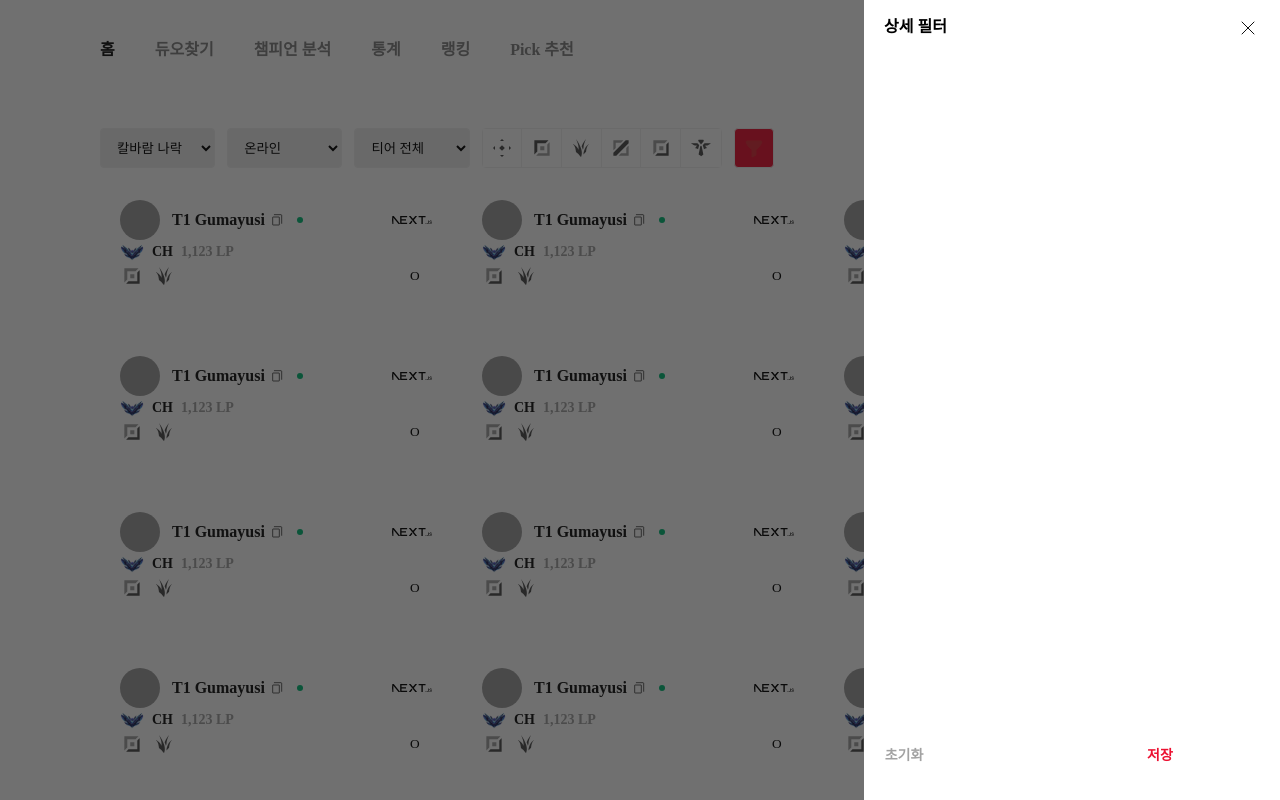
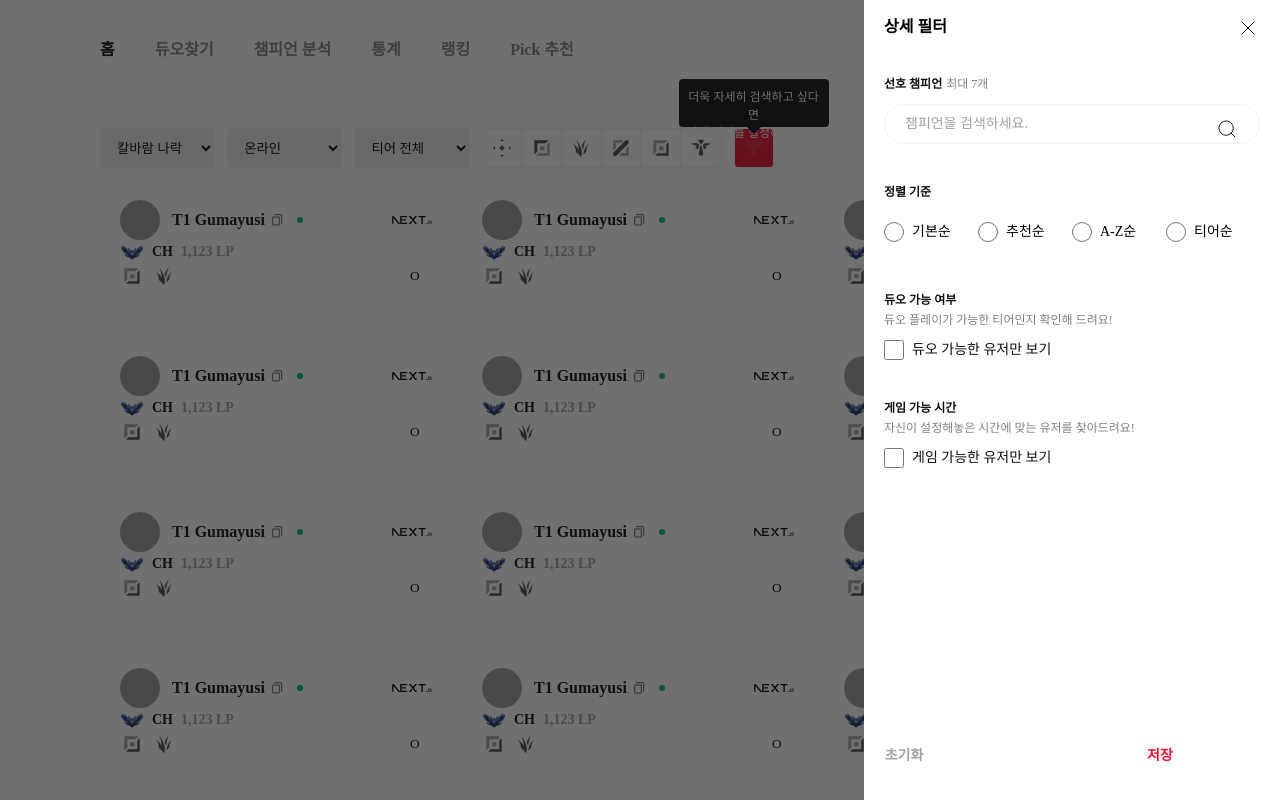
Before and after one commit to gnimty/frontend-gnimty, a Next.js app: page /duo in a window 1280 px wide. Both pictures are taken after a click on the button 753 px from the left and 148 px from the top of the page. Shown: the top 800 px of the page. Built offline with nearby package versions, Linux system fonts and the light colour scheme; grey boxes are pictures that could not be loaded.

Commit message:
feat: duo 레이아웃 잡기, 공통 컴포넌트 기초 설계 - RadioInput, SearchInput, 말풍선

```diff
--- /dev/null
+++ b/src/components/common/Radio.tsx
@@ -0,0 +1,54 @@
+import styled from 'styled-components';
+
+const Container = styled.div<{ $width: string; $height: string }>`
+  flex: 1;
+  width: ${({ $width }) => $width};
+  height: ${({ $height }) => $height};
+  display: flex;
+  align-items: center;
+  gap: 0.5rem;
+`;
+
+const Label = styled.label`
+  display: flex;
+  align-items: center;
+  font-size: ${({ theme }) => theme.fonts.t2.fontSize};
+  line-height: ${({ theme }) => theme.fonts.t2.lineHeight};
+  font-weight: 400;
+`;
+
+const RadioInput = styled.input`
+  accent-color: ${({ theme }) => theme.colors.red800};
+  position: relative;
+  width: 1.25rem;
+  height: 1.25rem;
+  vertical-align: middle;
+  cursor: pointer;
+  outline: none;
+  border: 1px solid ${({ theme }) => theme.colors.gray400};
+  border-radius: 50%;
+
+  &:checked {
+    background-position: center;
+    background-repeat: no-repeat;
+    border: none;
+  }
+`;
+
+interface RadioProps {
+  width: string;
+  height: string;
+  label: string;
+  name: string;
+}
+
+const Radio = ({ width, height, label, name }: RadioProps) => {
+  return (
+    <Container $width={width} $height={height}>
+      <RadioInput type="radio" name={name} id={label} />
+      <Label htmlFor={label}>{label}</Label>
+    </Container>
+  );
+};
+
+export default Radio;
--- /dev/null
+++ b/src/components/common/Search.tsx
@@ -0,0 +1,45 @@
+import styled from 'styled-components';
+
+import SearchIcon from '@/assets/icons/system/search.svg';
+
+const Container = styled.div<{ $width: string; $height: string; $radius: string }>`
+  width: ${({ $width }) => $width};
+  height: ${({ $height }) => $height};
+  border: 1px solid ${({ theme }) => theme.colors.gray200};
+  border-radius: ${({ $radius }) => $radius};
+  display: flex;
+  justify-content: space-between;
+  padding: 0.75rem 1.25rem;
+  svg {
+    cursor: pointer;
+  }
+`;
+
+const Input = styled.input`
+  display: flex;
+  align-items: center;
+  font-size: ${({ theme }) => theme.fonts.t2.fontSize};
+  line-height: ${({ theme }) => theme.fonts.t2.lineHeight};
+  font-weight: 400;
+  &::placeholder {
+    color: ${({ theme }) => theme.colors.gray500};
+  }
+`;
+
+interface SearchProps {
+  width: string;
+  height: string;
+  radius: string;
+  placeholder?: string;
+}
+
+const Search = ({ width = '23.5rem', height = '2.5rem', radius = '2.5rem', placeholder }: SearchProps) => {
+  return (
+    <Container $width={width} $height={height} $radius={radius}>
+      <Input type="text" placeholder={placeholder} />
+      <SearchIcon />
+    </Container>
+  );
+};
+
+export default Search;
--- /dev/null
+++ b/src/components/common/SpeechBubble.tsx
@@ -0,0 +1,44 @@
+import { type ReactNode } from 'react';
+import styled from 'styled-components';
+
+const SpeechBubbleContainer = styled.div<{ $width: string; $height: string; $show: boolean }>`
+  display: ${({ $show }) => ($show ? 'block' : 'none')};
+  position: relative;
+  background-color: ${({ theme }) => theme.colors.gray800};
+  border-radius: 4px;
+  padding: 8px;
+  width: ${({ $width }) => $width};
+  height: ${({ $height }) => $height};
+  color: ${({ theme }) => theme.colors.white};
+  font-family: Pretendard;
+  &::after {
+    content: '';
+    position: absolute;
+    bottom: 0;
+    left: 50%;
+    width: 0;
+    height: 0;
+    border: 7px solid transparent;
+    border-top-color: ${({ theme }) => theme.colors.gray800};
+    border-bottom: 0;
+    margin-left: -7px;
+    margin-bottom: -7px;
+  }
+`;
+
+interface SpeechBubbleProps {
+  width: string;
+  height: string;
+  show: boolean;
+  children: ReactNode;
+}
+
+const SpeechBubble = ({ width, height, show, children }: SpeechBubbleProps) => {
+  return (
+    <SpeechBubbleContainer $width={width} $height={height} $show={show} className="speech-bubble">
+      {children}
+    </SpeechBubbleContainer>
+  );
+};
+
+export default SpeechBubble;
--- a/src/components/duo/DetailFilter.tsx
+++ b/src/components/duo/DetailFilter.tsx
@@ -4,6 +4,8 @@
 import theme from '@/styles/theme';
 
 import Button from '../common/Button';
+import Radio from '../common/Radio';
+import Search from '../common/Search';
 
 const Container = styled.div<{ $open: boolean }>`
   width: 26rem;
@@ -36,6 +38,9 @@
 const Content = styled.div`
   width: 23.5rem;
   margin: 1.25rem;
+  display: flex;
+  flex-direction: column;
+  gap: 1.25rem;
 `;
 
 const ButtonWrapper = styled.div`
@@ -46,6 +51,63 @@
   display: flex;
   justify-content: space-between;
   align-items: center;
+`;
+
+const DetailFilterRow = styled.div`
+  width: 23.5rem;
+  margin: 0 auto;
+  min-height: 5.5rem;
+  max-height: max-content;
+  display: flex;
+  flex-direction: column;
+  gap: 0.75rem;
+`;
+
+const DetailFilterRowHeader = styled.div<{ $direction: 'row' | 'column' }>`
+  display: flex;
+  flex-direction: ${({ $direction }) => $direction};
+  align-items: ${({ $direction }) => ($direction === 'row' ? 'center' : 'flex-start')};
+  justify-content: ${({ $direction }) => ($direction === 'row' ? 'flex-start' : 'center')};
+  gap: 4px;
+`;
+
+const DetailFilterRowTitle = styled.h4`
+  color: ${({ theme }) => theme.colors.gray800};
+  font-size: ${({ theme }) => theme.fonts.body.fontSize};
+  line-height: ${({ theme }) => theme.fonts.body.lineHeight};
+  font-weight: 700;
+`;
+
+const DetailFilterRowAddition = styled.div`
+  color: ${({ theme }) => theme.colors.gray600};
+  font-size: ${({ theme }) => theme.fonts.body.fontSize};
+  line-height: ${({ theme }) => theme.fonts.body.lineHeight};
+  font-weight: 400;
+`;
+
+const DetailFilterRowContent = styled.div<{ $justify?: boolean }>`
+  height: max-content;
+  display: flex;
+  align-items: center;
+  justify-content: ${({ $justify }) => ($justify ? 'space-between' : 'flex-start')};
+`;
+
+const DetailCheckBoxWrapper = styled.div`
+  height: 100%;
+  display: flex;
+  align-items: center;
+  gap: 0.5rem;
+  input[type='checkbox'] {
+    width: 1.25rem;
+    height: 1.25rem;
+    border: 1px solid ${({ theme }) => theme.colors.gray400};
+  }
+  span {
+    font-size: ${({ theme }) => theme.fonts.t2.fontSize};
+    line-height: ${({ theme }) => theme.fonts.t2.lineHeight};
+    font-weight: 400;
+    color: ${({ theme }) => theme.colors.gray800};
+  }
 `;
 
 interface DetailFilterProps {
@@ -62,7 +124,53 @@
           <Exit />
         </button>
       </Header>
-      <Content />
+      <Content>
+        <DetailFilterRow>
+          <DetailFilterRowHeader $direction="row">
+            <DetailFilterRowTitle>선호 챔피언</DetailFilterRowTitle>
+            <DetailFilterRowAddition>최대 7개</DetailFilterRowAddition>
+          </DetailFilterRowHeader>
+          <DetailFilterRowContent>
+            <Search width="100%" height="2.5rem" radius="2.5rem" placeholder="챔피언을 검색하세요." />
+            {/* champions */}
+          </DetailFilterRowContent>
+        </DetailFilterRow>
+        <DetailFilterRow>
+          <DetailFilterRowHeader $direction="column">
+            <DetailFilterRowTitle>정렬 기준</DetailFilterRowTitle>
+          </DetailFilterRowHeader>
+          <DetailFilterRowContent $justify>
+            <Radio width="100%" height="2.5rem" name="sortType" label="기본순" />
+            <Radio width="100%" height="2.5rem" name="sortType" label="추천순" />
+            <Radio width="100%" height="2.5rem" name="sortType" label="A-Z순" />
+            <Radio width="100%" height="2.5rem" name="sortType" label="티어순" />
+          </DetailFilterRowContent>
+        </DetailFilterRow>
+        <DetailFilterRow>
+          <DetailFilterRowHeader $direction="column">
+            <DetailFilterRowTitle>듀오 가능 여부</DetailFilterRowTitle>
+            <DetailFilterRowAddition>듀오 플레이가 가능한 티어인지 확인해 드려요!</DetailFilterRowAddition>
+          </DetailFilterRowHeader>
+          <DetailFilterRowContent>
+            <DetailCheckBoxWrapper>
+              <input type="checkbox" />
+              <span>듀오 가능한 유저만 보기</span>
+            </DetailCheckBoxWrapper>
+          </DetailFilterRowContent>
+        </DetailFilterRow>
+        <DetailFilterRow>
+          <DetailFilterRowHeader $direction="column">
+            <DetailFilterRowTitle>게임 가능 시간</DetailFilterRowTitle>
+            <DetailFilterRowAddition>자신이 설정해놓은 시간에 맞는 유저를 찾아드려요!</DetailFilterRowAddition>
+          </DetailFilterRowHeader>
+          <DetailFilterRowContent>
+            <DetailCheckBoxWrapper>
+              <input type="checkbox" />
+              <span>게임 가능한 유저만 보기</span>
+            </DetailCheckBoxWrapper>
+          </DetailFilterRowContent>
+        </DetailFilterRow>
+      </Content>
       <ButtonWrapper>
         <Button size="medium" color={theme.colors.gray500} background={theme.colors.white}>
           초기화
--- a/src/components/duo/Filter.tsx
+++ b/src/components/duo/Filter.tsx
@@ -9,8 +9,9 @@
 import Top from '@/assets/icons/game/position/top.svg';
 import FilterSet from '@/assets/icons/system/filter-set.svg';
 import FilterIcon from '@/assets/icons/system/filter.svg';
+import ResetIcon from '@/assets/icons/system/reset.svg';
+import SpeechBubble from '@/components/common/SpeechBubble';
 import ToggleSwitch from '@/components/common/ToggleSwitch';
-import theme from '@/styles/theme';
 
 const FilterWrapper = styled.div`
   width: 67.5rem;
@@ -78,6 +79,26 @@
   border-radius: 4px;
   border: 1px solid ${({ theme }) => theme.colors.gray200};
   background-color: ${({ theme, $open }) => ($open ? theme.colors.red800 : theme.colors.white)};
+  position: relative;
+  .speech-bubble {
+    position: absolute;
+    top: -50px;
+  }
+`;
+
+const SpeechBubbleContent = styled.div`
+  top: 0;
+  left: 0;
+  display: flex;
+  flex-direction: column;
+  align-items: center;
+  justify-content: center;
+  font-size: ${({ theme }) => theme.fonts.body.fontSize};
+  line-height: ${({ theme }) => theme.fonts.body.lineHeight};
+  font-weight: 400;
+  .bold {
+    font-weight: 700;
+  }
 `;
 
 interface FilterProps {
@@ -89,6 +110,7 @@
 
 function Filter({ allOpen, toggleAll, detailOpen, toggleDetail }: FilterProps) {
   const [selected, setSelected] = useState<string[]>([]);
+  const [showSpeechBubble, setShowSpeechBubble] = useState(false);
   const handlePositionSelect = (e: MouseEvent<HTMLUListElement>) => {};
   return (
     <FilterWrapper>
@@ -123,13 +145,26 @@
           </FilterIconItem>
         </FilterIconBox>
 
-        <FilterDetailButton $open={detailOpen} onClick={toggleDetail}>
+        <FilterDetailButton
+          $open={detailOpen}
+          onClick={toggleDetail}
+          onMouseEnter={() => setShowSpeechBubble(true)}
+          onMouseLeave={() => setShowSpeechBubble(false)}
+        >
+          <SpeechBubble width="150px" height="48px" show={showSpeechBubble}>
+            <SpeechBubbleContent>
+              <div>더욱 자세히 검색하고 싶다면</div>
+              <div>
+                <span className="bold">상세 필터</span>를 설정해 보세요.
+              </div>
+            </SpeechBubbleContent>
+          </SpeechBubble>
           {detailOpen ? <FilterSet /> : <FilterIcon />}
         </FilterDetailButton>
       </FilterLeft>
       <FilterRight>
         <ToggleSwitch onOff={allOpen} onClick={toggleAll} label="펼쳐보기" />
-        {/* Reset */}
+        <ResetIcon />
       </FilterRight>
     </FilterWrapper>
   );
```
